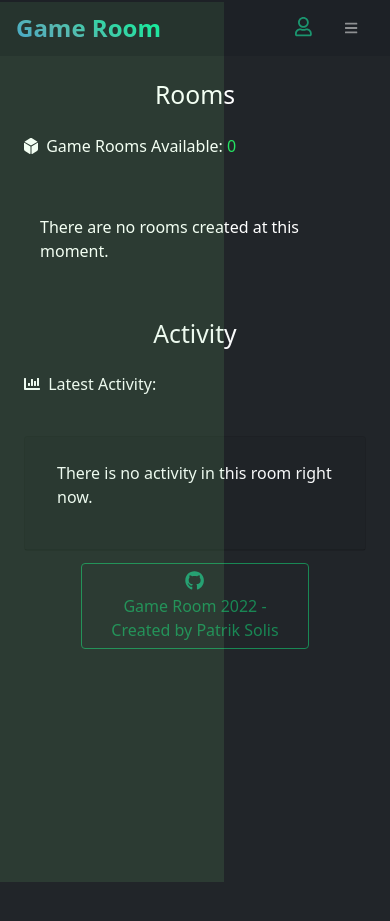
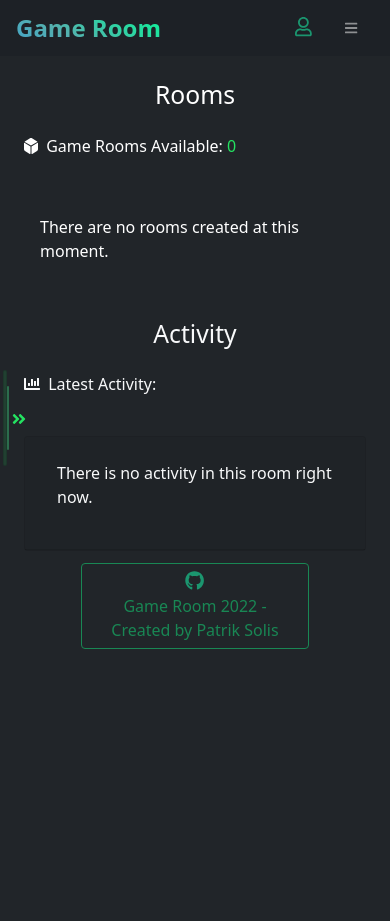
Before and after one commit to Ario124/Game_Room, a Django app: page / in a window 390 px wide. Shown: the top 921 px of the page. Run offline with Django 3.2, Linux system fonts and the light colour scheme; data that the repository does not hold is empty.

Commit message:
Added sidenav button for mobile to hint user that swipe is available to drag out sidemenu.

```diff
--- a/static/js/scripts.js
+++ b/static/js/scripts.js
@@ -19,12 +19,12 @@
 
 // Touch/Swipe the side navigation
 // A least 100 px are a swipe
-// You can use the value relative to screen size: window.innerWidth * .1
+// You can use the value relative to screen size: gestureZone.innerWidth * .1
 let xDown, yDown
 const offset = 100;
 
 
-const gestureZone = document.getElementById('box');
+const gestureZone = document.getElementById('side-nav-button');
 
 gestureZone.addEventListener('touchstart', e => {
     const firstTouch = getTouch(e);
--- a/static/styles/style.css
+++ b/static/styles/style.css
@@ -490,10 +490,33 @@
   font-family: 'Source Code Pro', monospace;
 }
 
-.box-one {
+.side-nav-button {
   height: 55rem;
-  background-color: #85ff861a;
+  background-color: transparent;
   margin-left: 14rem;
   position: absolute;
   top: 2px;
 }
+
+.side-nav-button-box-two {
+  height: 6rem;
+  background-color: #214031;
+  width: 2%;
+  top: 23rem;
+  margin-left: -4%;
+}
+
+.side-nav-button-box-three {
+  height: 4rem;
+  background-color: #327c58;
+  width: 1%;
+  top: 18rem;
+  margin-left: -2%;
+}
+
+.side-nav-button-box-three > .fa-angle-double-right {
+  color: #198754;
+  margin-top: 1.5rem;
+  margin-left: 1vw;
+  animation: pulse 4s alternate-reverse infinite;
+}
--- a/templates/sidebar.html
+++ b/templates/sidebar.html
@@ -34,16 +34,17 @@
                         <hr>
                     </div>
                     {% endif %}
+                    <!-- Swipe box that draws sidebar for mobile -->
                     <div class="container">
-
-                        <div class="row text-green">
-                            <div class="col box-one d-lg-none" id="box">
-                            </div>
-
-                            <div class="col">
+                        <div class="row">
+                            <div class="col side-nav-button d-lg-none" id="side-nav-button">
+                                <div class="side-nav-button-box-two card">
+                                </div>
+                                <div class="side-nav-button-box-three card">
+                                    <i class="fas fa-angle-double-right"></i>
+                                </div>
                             </div>
                         </div>
                     </div>
-
                 </nav>
             </div>
```
